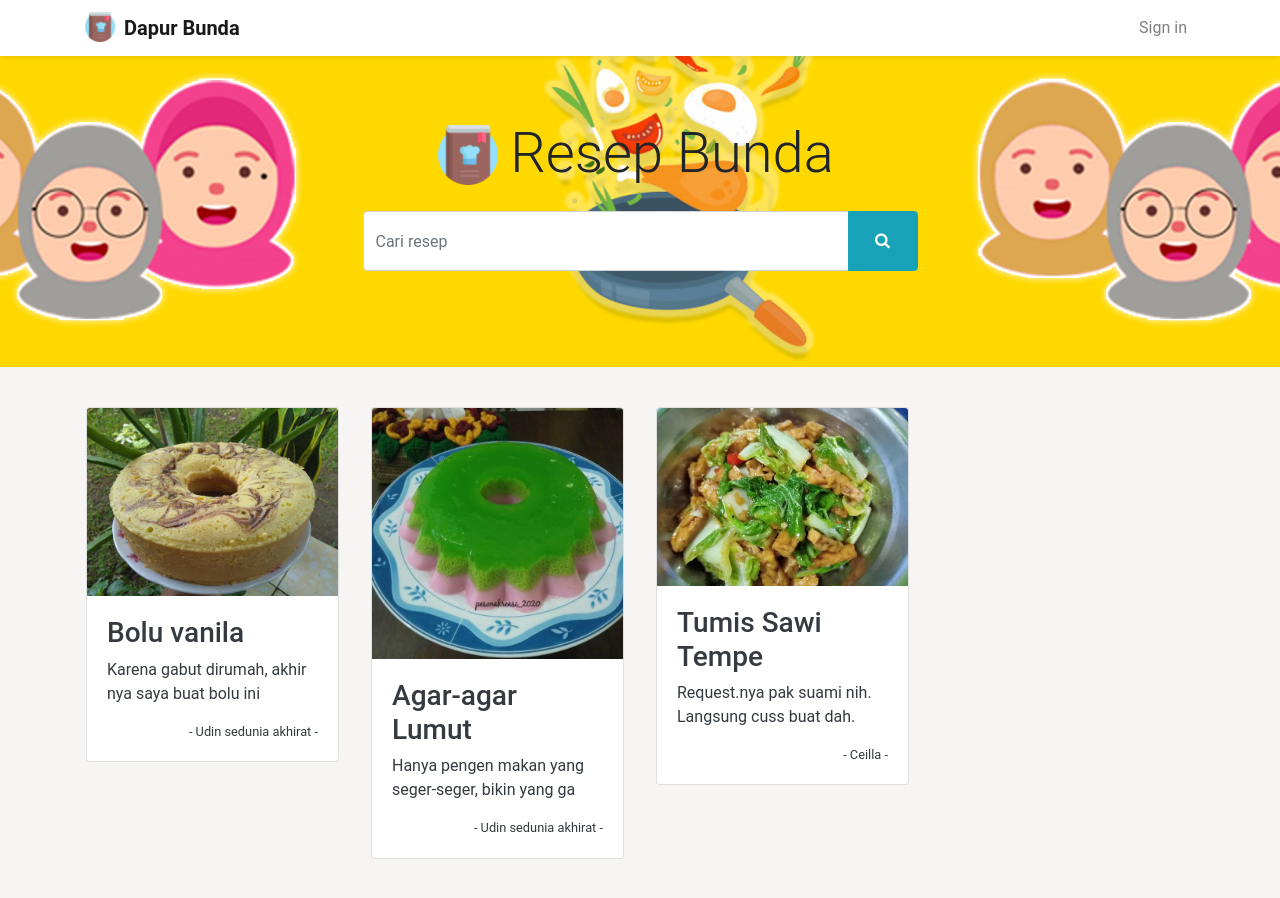
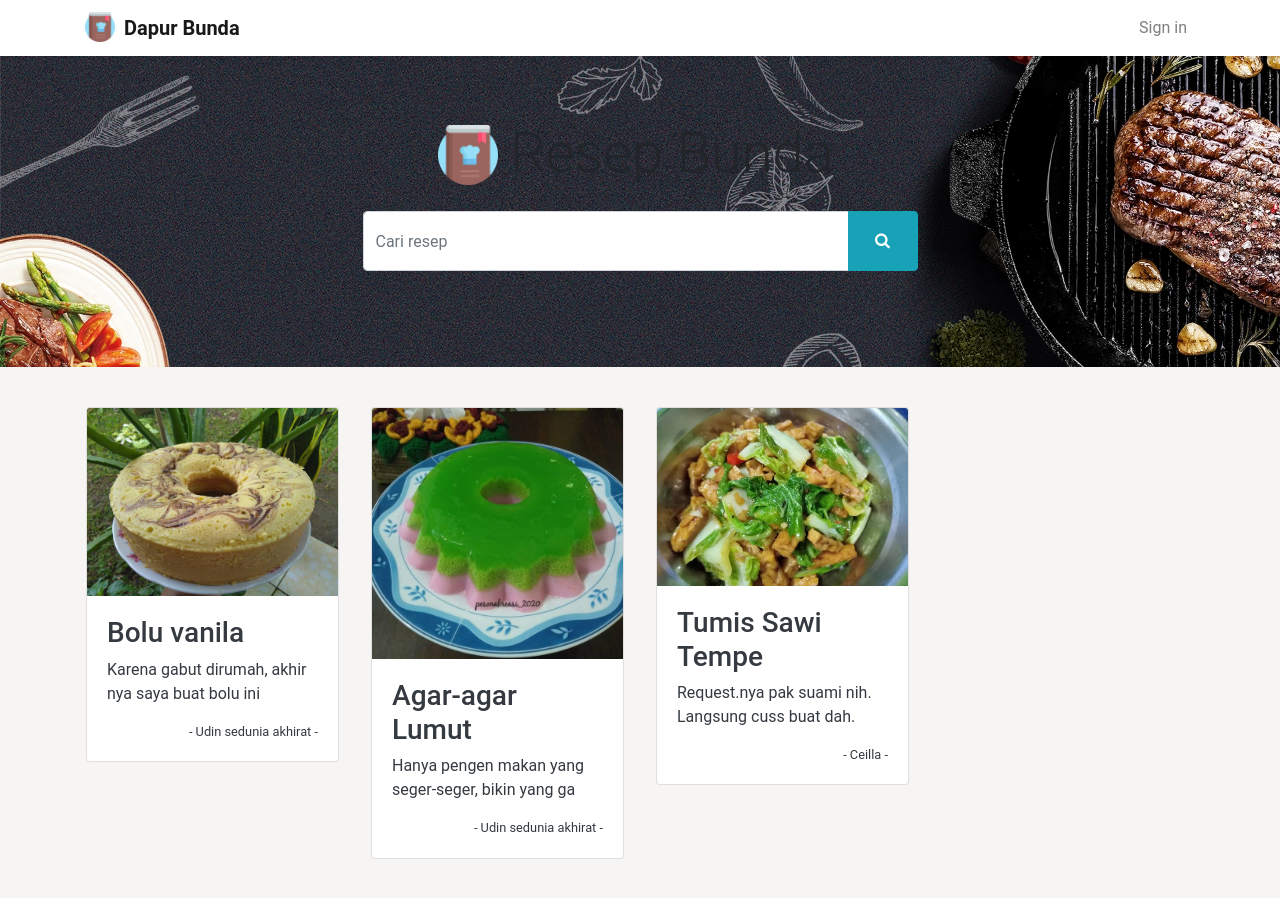
Before and after one commit to azmirizkifar20/Resep-Bunda, a PHP site: page / in a window 1280 px wide. Shown: the top 898 px of the page. Run offline with PHP 8.4, Linux system fonts and the light colour scheme; data comes from the database, SQL or seed files in the repository.

Commit message:
change banner

```diff
--- a/index.php
+++ b/index.php
@@ -47,7 +47,7 @@ if (isset($_POST['cari'])) {
     <link rel="stylesheet" href="assets/css/style.css">
     <style>
         .bg {
-            background-image: url('assets/img/banner.png');
+            background-image: url('assets/img/banner.jpg');
             background-position: center;
             background-repeat: no-repeat;
             background-size: cover;
--- a/user/index.php
+++ b/user/index.php
@@ -66,7 +66,7 @@ if (isset($_POST['cari'])) {
     <link rel="stylesheet" href="../assets/css/style.css">
     <style>
         .bg {
-            background-image: url('../assets/img/banner.png');
+            background-image: url('../assets/img/banner.jpg');
             background-position: center;
             background-repeat: no-repeat;
             background-size: cover;
```
Also changed, not shown: assets/img/banner.jpg (added).
